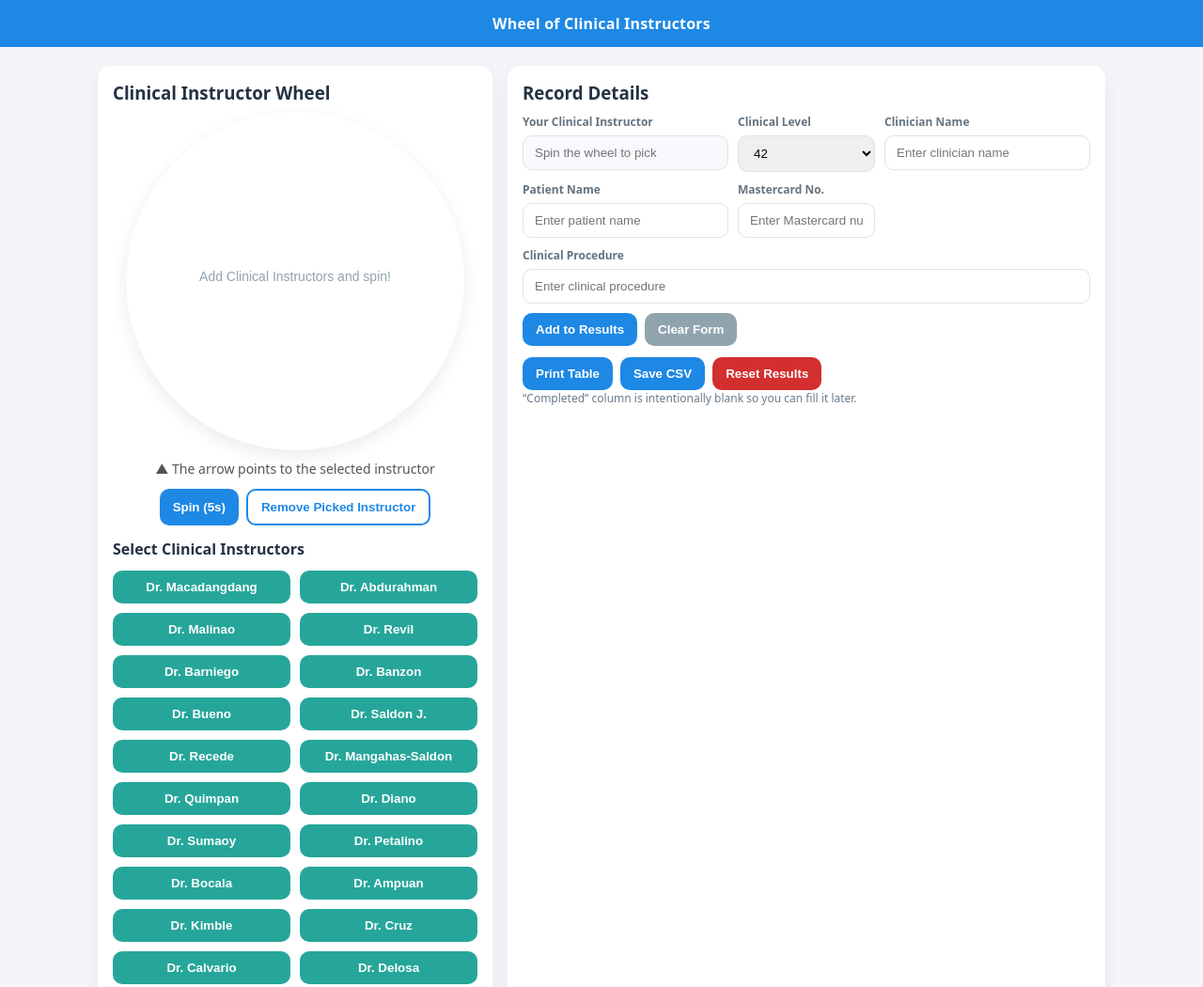
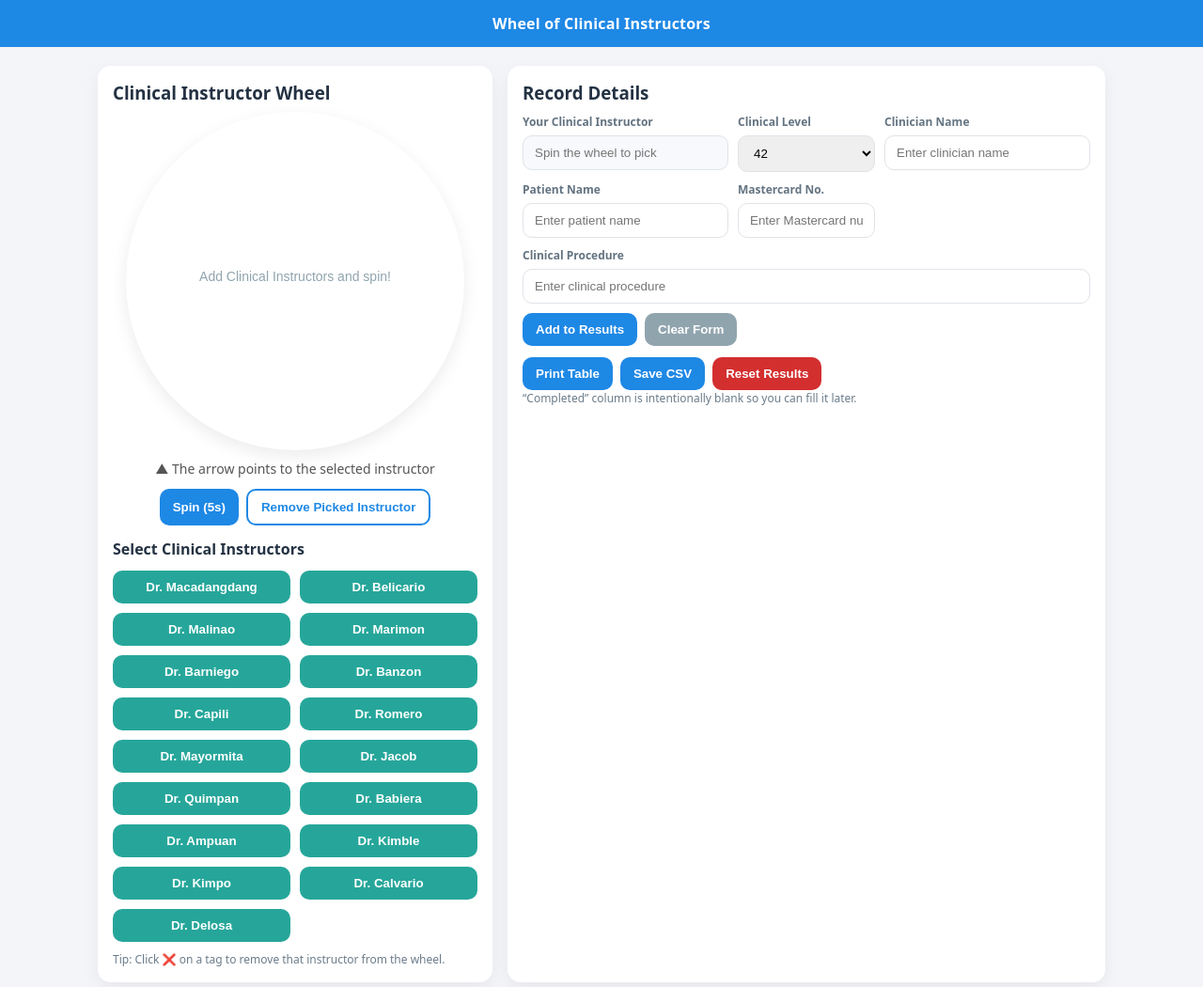
Before and after one commit to PRENDLYMADAPAKER/Wheel-of-Names, a plain HTML site: page index.html in a window 1280 px wide. Shown: the top 1050 px of the page at 94% size. Drawn offline with Linux system fonts and the light colour scheme.

Commit message:
Update index.html

```diff
--- a/index.html
+++ b/index.html
@@ -212,9 +212,9 @@
 let names=[], colors=[], pickedName='', startAngle=0, arc=0, spinning=false, ctx;
 const SPIN_DURATION=5000;
 const ALL_INSTRUCTORS=[
-  "Dr. Macadangdang","Dr. Abdurahman","Dr. Malinao","Dr. Revil","Dr. Barniego","Dr. Banzon",
-  "Dr. Bueno","Dr. Saldon J.","Dr. Recede","Dr. Mangahas-Saldon","Dr. Quimpan","Dr. Diano",
-  "Dr. Sumaoy","Dr. Petalino","Dr. Bocala","Dr. Ampuan","Dr. Kimble","Dr. Cruz","Dr. Calvario","Dr. Delosa"
+  "Dr. Macadangdang","Dr. Belicario","Dr. Malinao","Dr. Marimon","Dr. Barniego","Dr. Banzon",
+  "Dr. Capili","Dr. Romero","Dr. Mayormita","Dr. Jacob","Dr. Quimpan","Dr. Babiera",
+  "Dr. Ampuan","Dr. Kimble","Dr. Kimpo","Dr. Calvario","Dr. Delosa"
 ];
 
 const wheel=document.getElementById('wheel');
```
